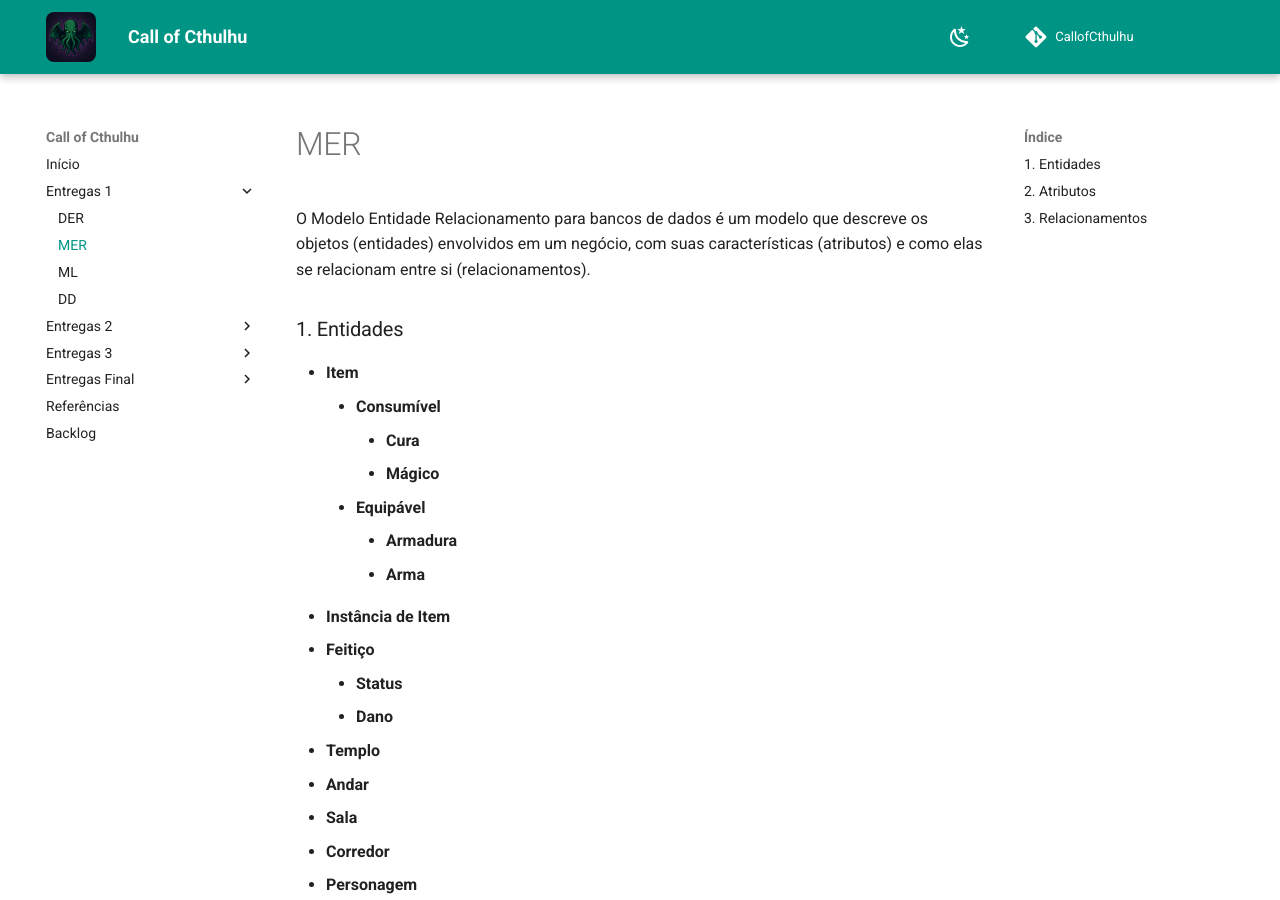
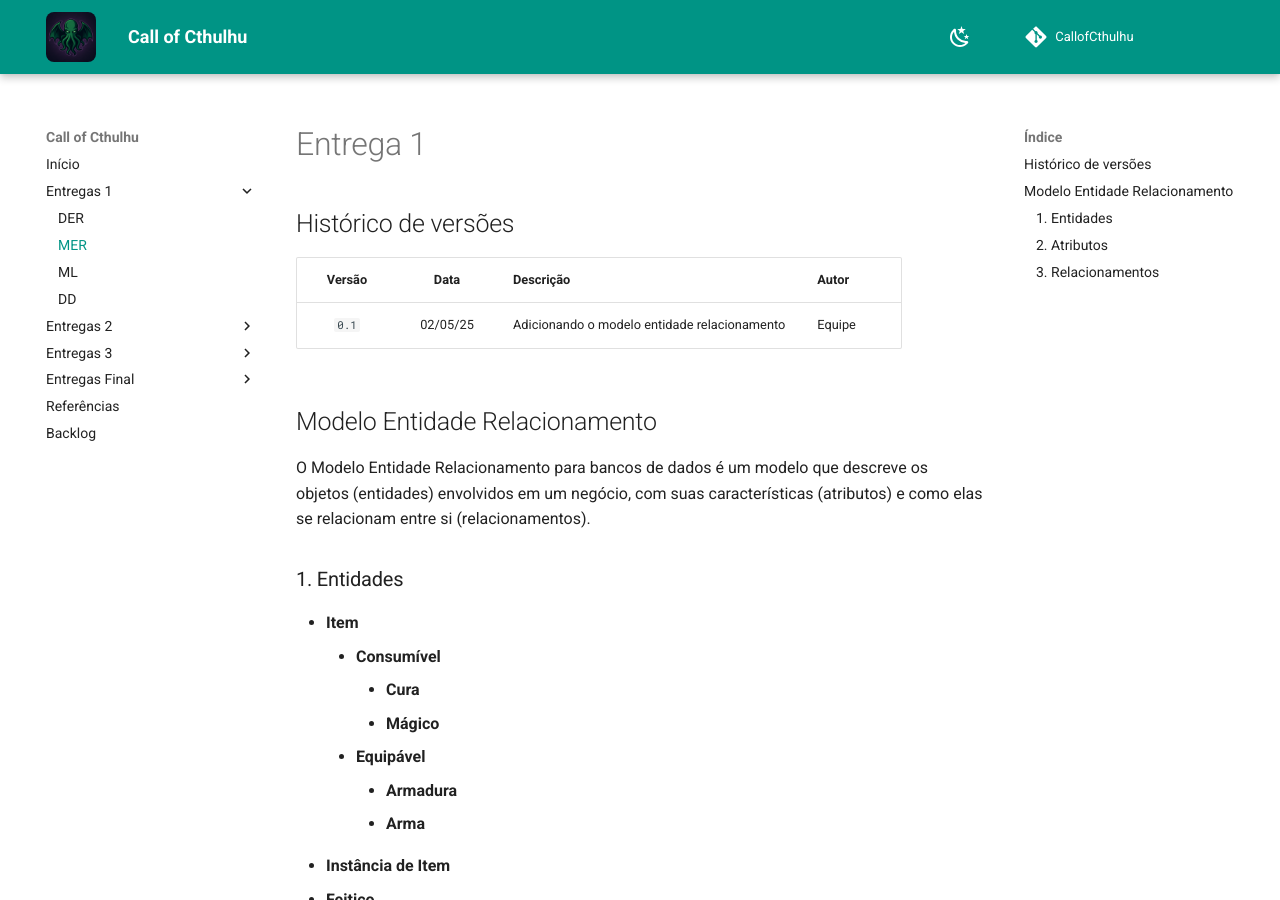
Before and after one commit to SBD1/2025.1-CallOfCthulhu, an MkDocs documentation site: the page built from docs/entregas/primeira/MER.md, in a window 1280 px wide and 900 px high. Built offline with MkDocs 1.6.1 and Material for MkDocs 9.7.7, drawn with Linux system fonts in a browser that asks for light colours; comment, search, counter and statistics services are not loaded.

Commit message:
Adição do histórico de versão no documento

```diff
--- a/docs/entregas/primeira/MER.md
+++ b/docs/entregas/primeira/MER.md
@@ -1,3 +1,13 @@
+# Entrega 1
+
+## Histórico de versões
+
+| Versão |    Data    | Descrição               | Autor                                                                                                                 |
+| :----: | :--------: | ----------------------- | --------------------------------------------------------------------------------------------------------------------- |
+| `0.1`  | 02/05/25 |  Adicionando o modelo entidade relacionamento  |        Equipe                |
+
+## Modelo Entidade Relacionamento
+
 O Modelo Entidade Relacionamento para bancos de dados é um modelo que descreve os objetos (entidades) envolvidos em um negócio, com suas características (atributos) e como elas se relacionam entre si (relacionamentos).
 
 ### 1. Entidades
```
Also changed, not shown: docs/entregas/final/MER.md (+6 -0 lines).
